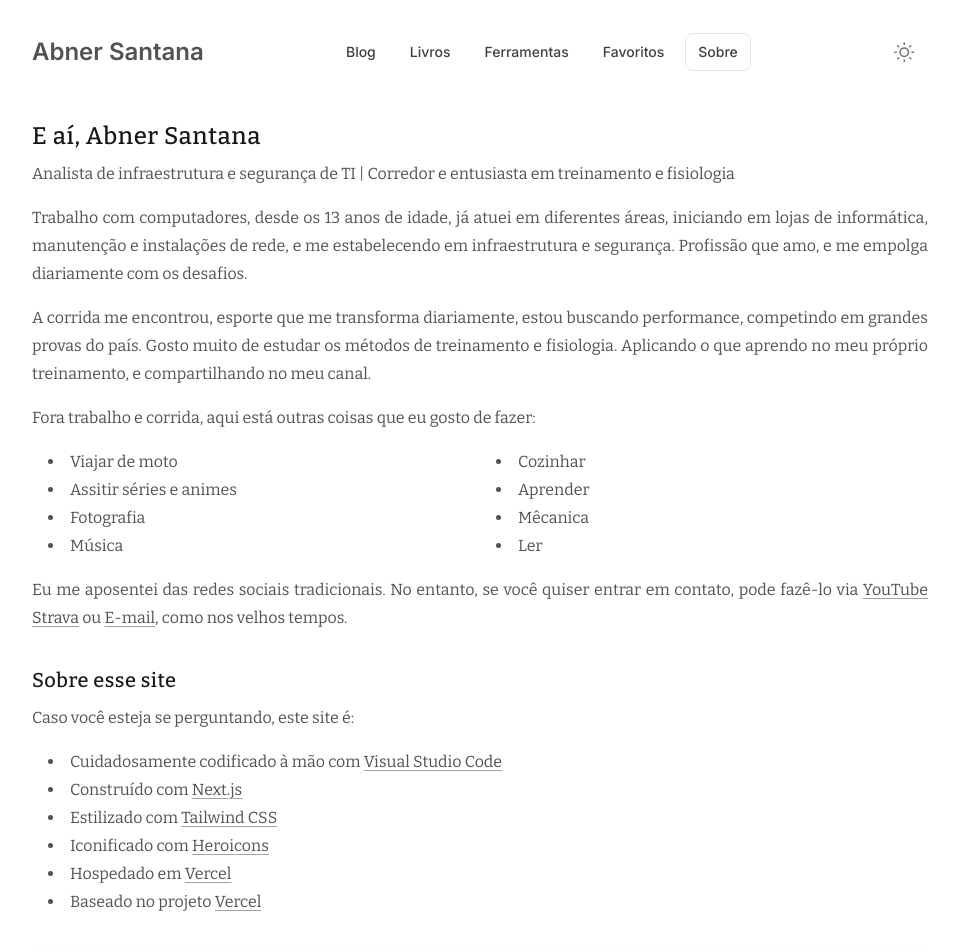
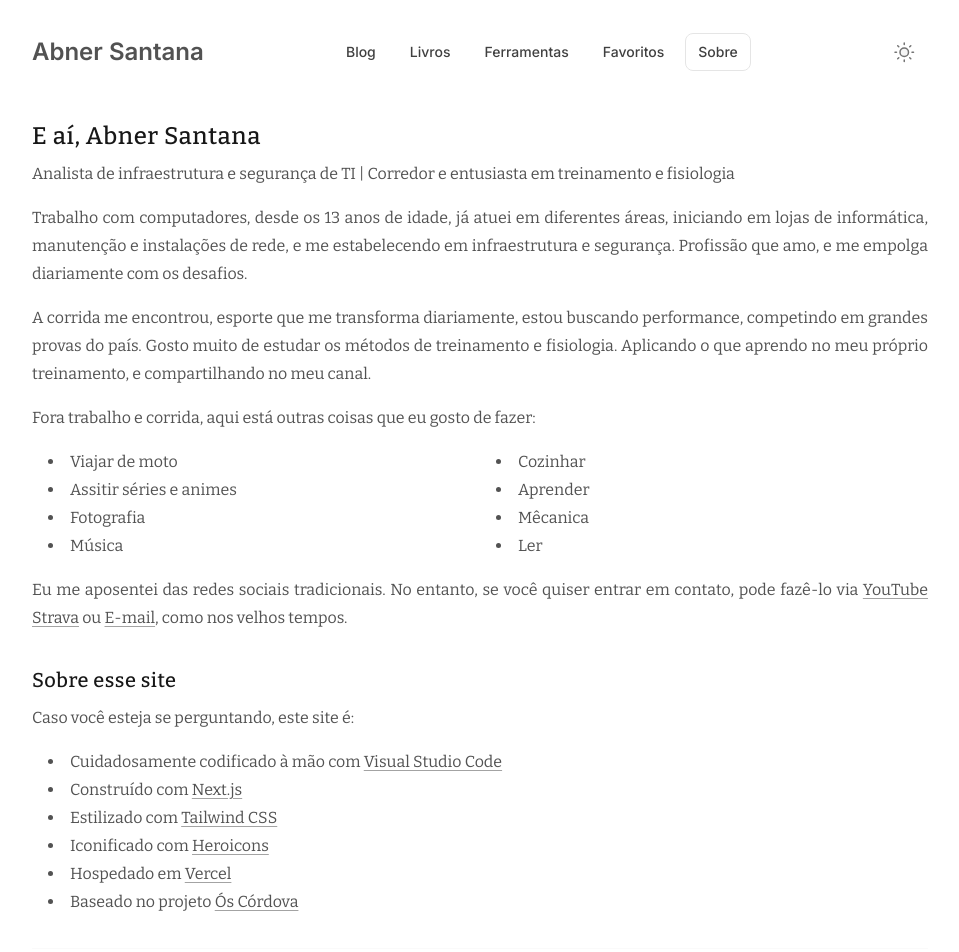
Before and after one commit to abnerssantana/personal-site, a Next.js app: page /about in a window 1280 px wide. Shown: the top 952 px of the page, without its empty margins (160-1119 px from the left). Built offline with nearby package versions, Linux system fonts and the light colour scheme.

Commit message:
ocordova

```diff
--- a/src/pages/about.tsx
+++ b/src/pages/about.tsx
@@ -134,7 +134,7 @@ export const About = () => {
                   target="_blank"
                   rel="noopener noreferrer"
                 >
-                  Vercel
+                  Ós Córdova
                 </TextLink>
               </li>
             </ul>
```
